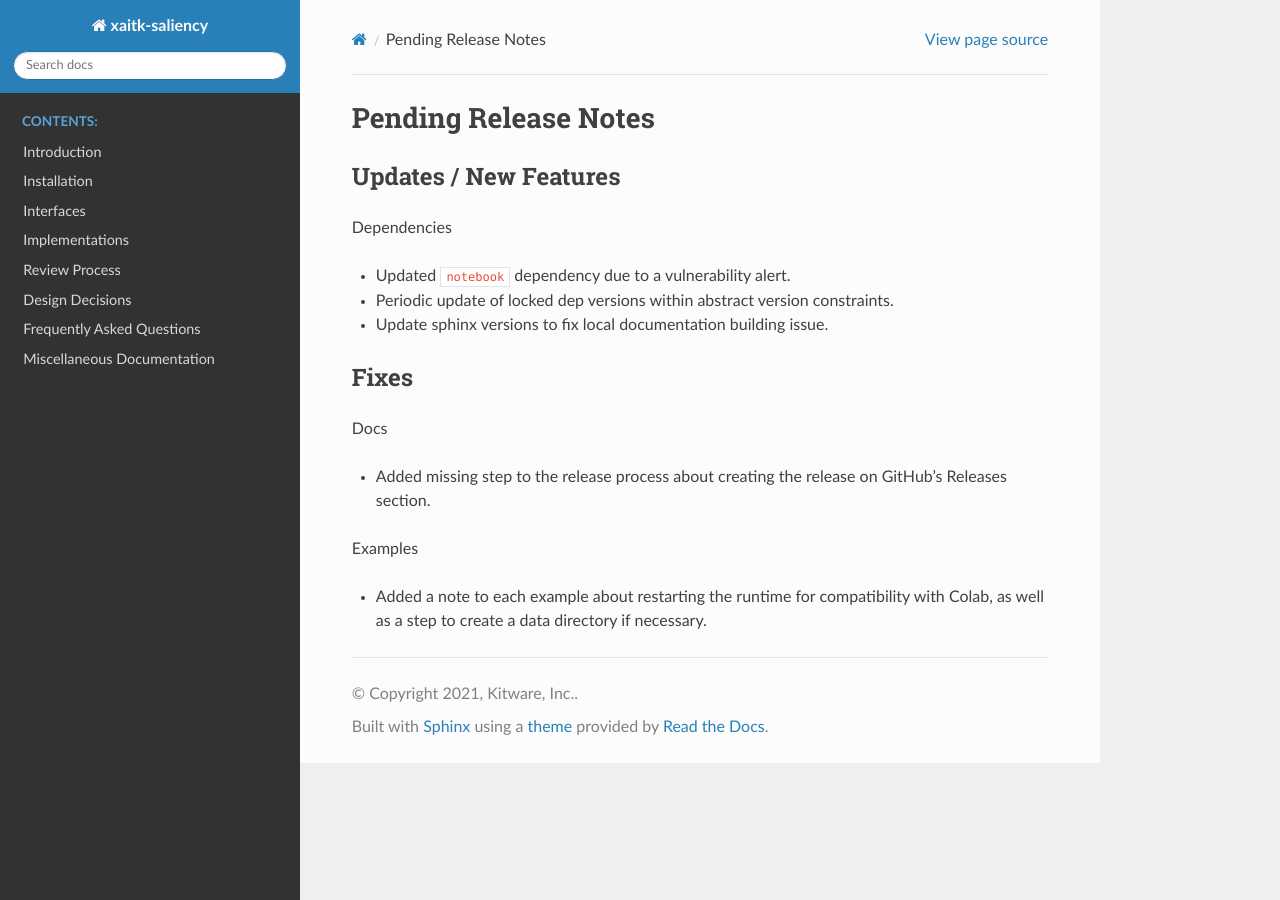
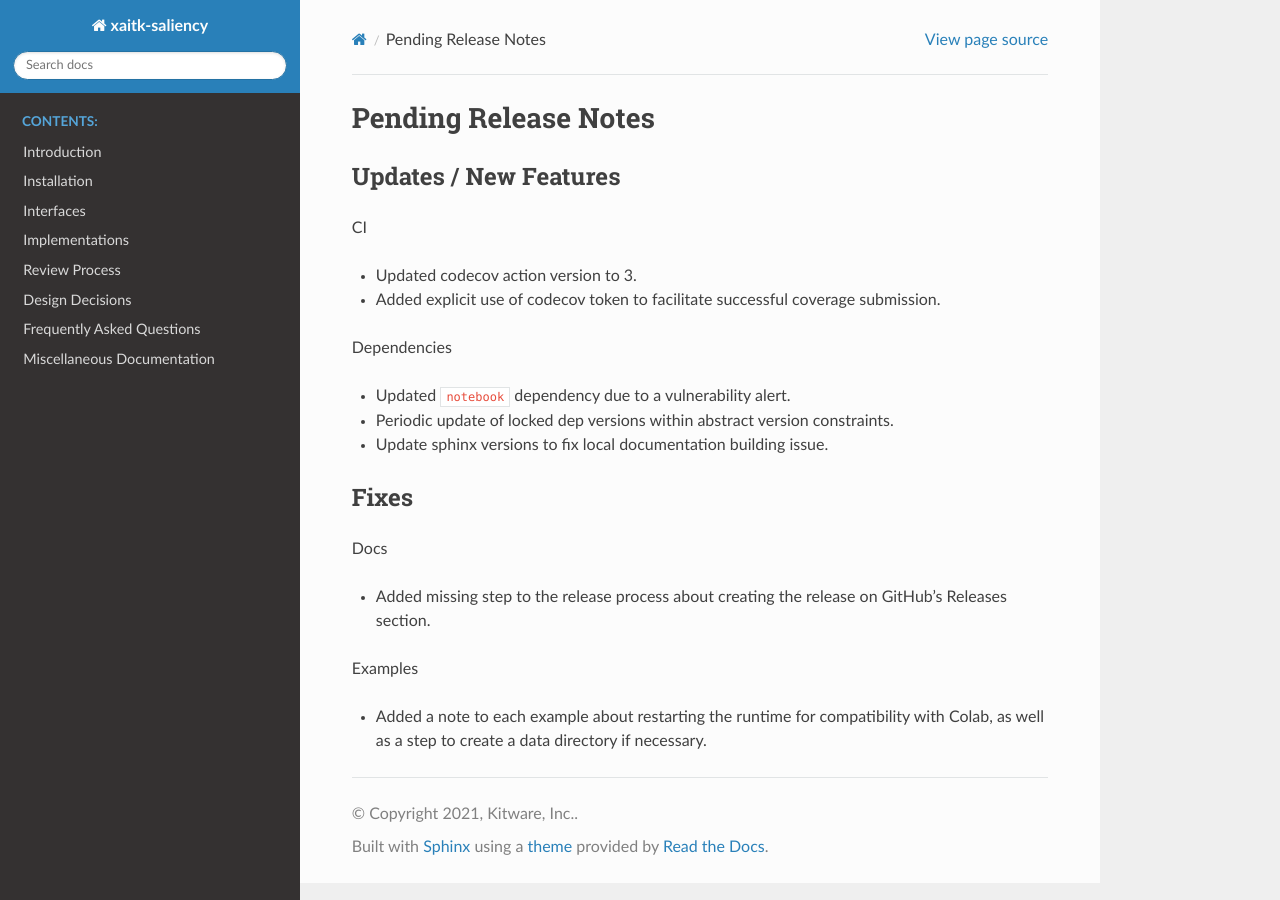
Before and after one commit to XAITK/xaitk-saliency, a Sphinx documentation site: the page built from docs/release_notes/pending_release.rst, in a window 1280 px wide. Built offline with Sphinx 7.4.7 and the Read the Docs theme 2.0.0, drawn with Linux system fonts in a browser that asks for light colours; pages that are not in the unit, such as notebooks, are missing from menus.

Commit message:
Update codecov action config is CI workflow

```diff
--- a/docs/release_notes/pending_release.rst
+++ b/docs/release_notes/pending_release.rst
@@ -3,6 +3,13 @@ Pending Release Notes
 
 Updates / New Features
 ----------------------
+
+CI
+
+* Updated codecov action version to 3.
+
+* Added explicit use of codecov token to facilitate successful coverage
+  submission.
 
 Dependencies
 
```
Also changed, not shown: 1 other file.
